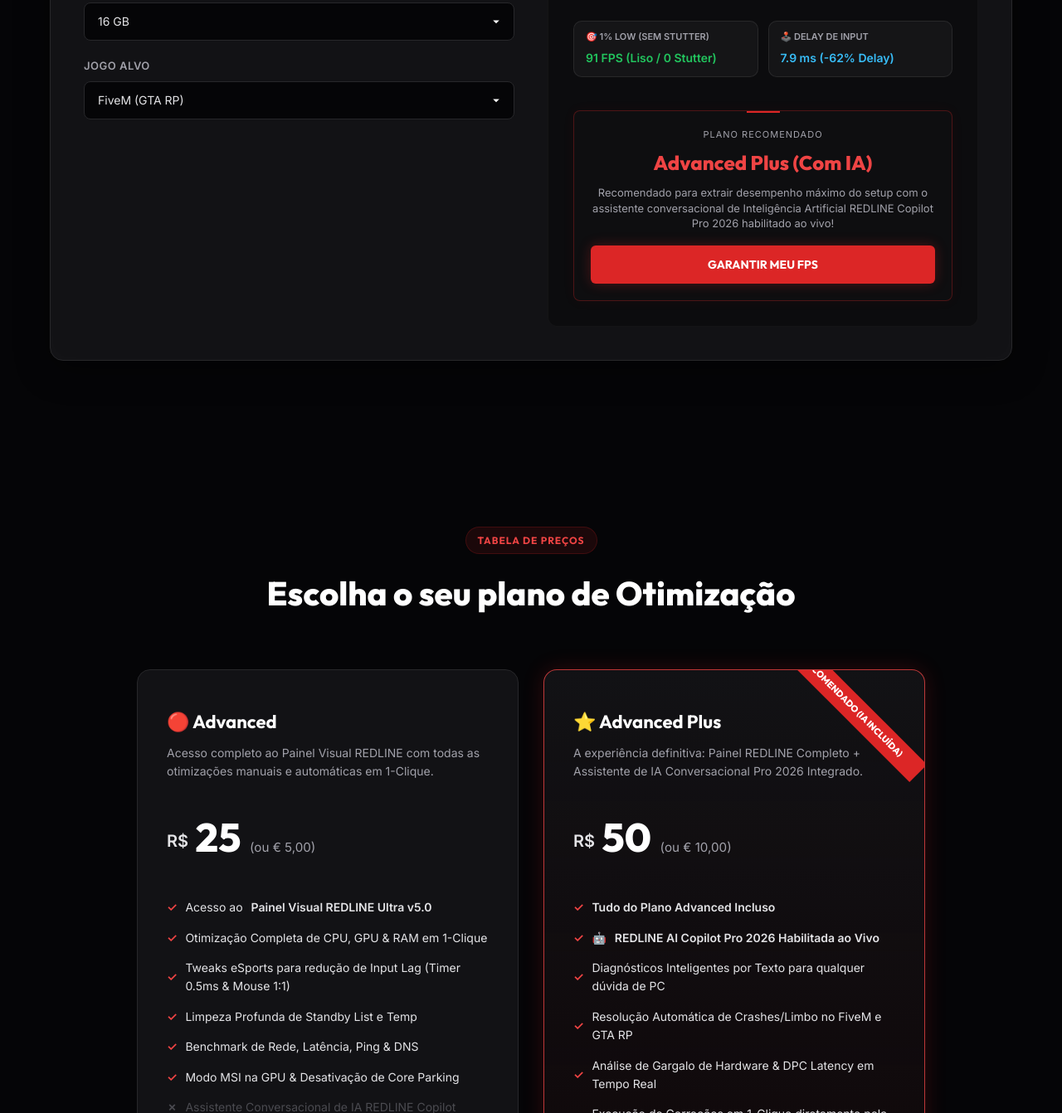
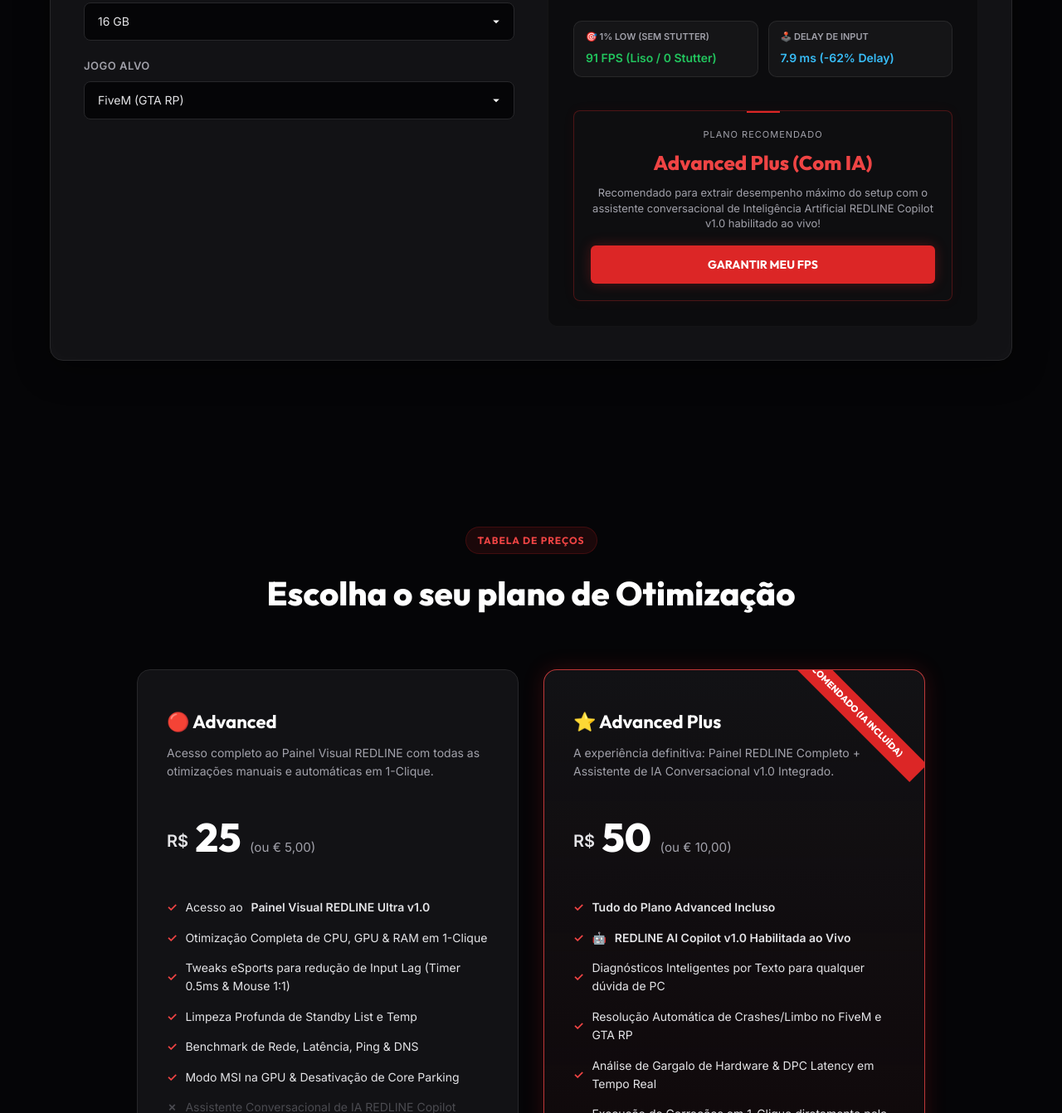
Before and after one commit to Trnnzin/alvin1, a plain HTML site: page index.html in a window 1280 px wide. Shown: the part 2425-3767 px from the top of the page at 83% size. Drawn offline with Linux system fonts and the light colour scheme; files whose address does not match are found by name.

Commit message:
Padronizacao da versao oficial v1.0 no site e painel

```diff
--- a/index.html
+++ b/index.html
@@ -252,7 +252,7 @@
                         <span style="font-size: 0.95rem; color: #a1a1aa; font-weight: normal; margin-left: 6px;">(ou € 5,00)</span>
                     </div>
                     <ul class="price-features">
-                        <li>Acesso ao <strong>Painel Visual REDLINE Ultra v5.0</strong></li>
+                        <li>Acesso ao <strong>Painel Visual REDLINE Ultra v1.0</strong></li>
                         <li>Otimização Completa de CPU, GPU & RAM em 1-Clique</li>
                         <li>Tweaks eSports para redução de Input Lag (Timer 0.5ms & Mouse 1:1)</li>
                         <li>Limpeza Profunda de Standby List e Temp</li>
@@ -268,7 +268,7 @@
                 <div class="price-card popular premium">
                     <div class="price-badge">Mais Recomendado (IA Incluída)</div>
                     <h3>⭐ Advanced Plus</h3>
-                    <p class="price-desc">A experiência definitiva: Painel REDLINE Completo + Assistente de IA Conversacional Pro 2026 Integrado.</p>
+                    <p class="price-desc">A experiência definitiva: Painel REDLINE Completo + Assistente de IA Conversacional v1.0 Integrado.</p>
                     <div class="price-amount">
                         <span class="currency">R$</span>
                         <span class="value">50</span>
@@ -276,7 +276,7 @@
                     </div>
                     <ul class="price-features">
                         <li><strong>Tudo do Plano Advanced Incluso</strong></li>
-                        <li>🤖 <strong>REDLINE AI Copilot Pro 2026 Habilitada ao Vivo</strong></li>
+                        <li>🤖 <strong>REDLINE AI Copilot v1.0 Habilitada ao Vivo</strong></li>
                         <li>Diagnósticos Inteligentes por Texto para qualquer dúvida de PC</li>
                         <li>Resolução Automática de Crashes/Limbo no FiveM e GTA RP</li>
                         <li>Análise de Gargalo de Hardware & DPC Latency em Tempo Real</li>
--- a/script.js
+++ b/script.js
@@ -300,7 +300,7 @@
     // Regras de decisão inteligente do plano
     if (gpu === 'gpu-high' || cpu === 'intel-high' || cpu === 'amd-high' || game === 'fivem') {
         plan = 'Advanced Plus (Com IA)';
-        reason = 'Recomendado para extrair desempenho máximo do setup com o assistente conversacional de Inteligência Artificial REDLINE Copilot Pro 2026 habilitado ao vivo!';
+        reason = 'Recomendado para extrair desempenho máximo do setup com o assistente conversacional de Inteligência Artificial REDLINE Copilot v1.0 habilitado ao vivo!';
     } else {
         plan = 'Advanced (Painel)';
         reason = 'Ideal para acesso completo ao Painel Visual REDLINE com todas as otimizações automáticas de CPU, GPU, RAM e Input Lag em 1-Clique.';
```
